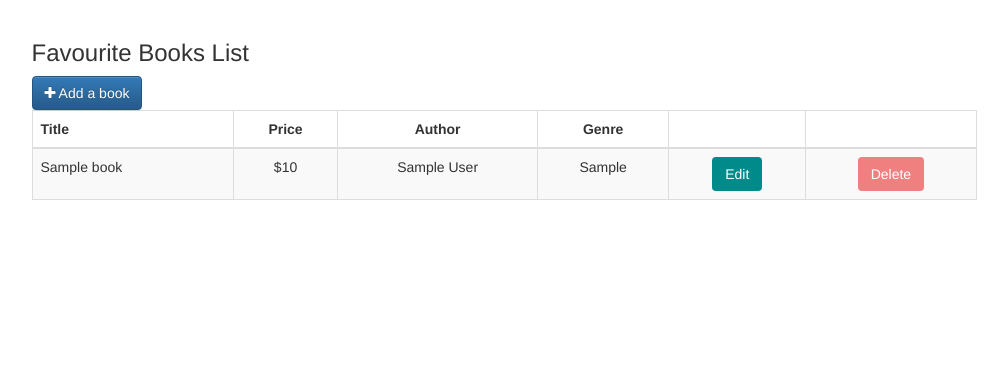
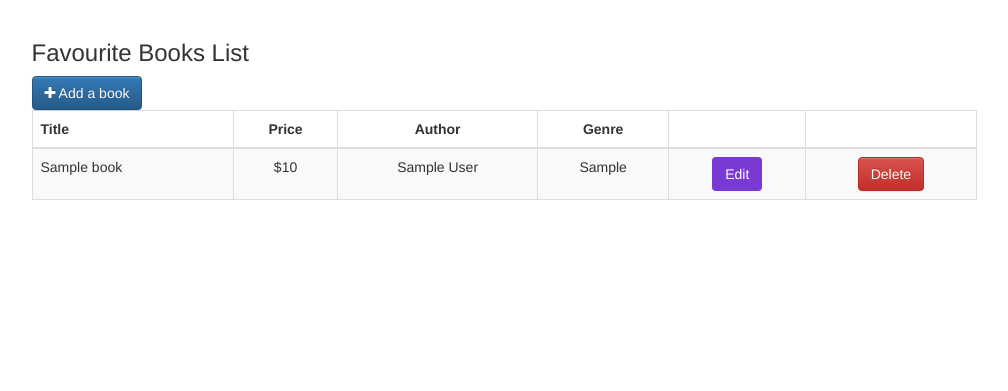
Before and after one commit to kaletejas/COMP229-MidTerm, a Node server app: page /books in a window 1280 px wide. Shown: the part 52-443 px from the top of the page, without its empty margins (136-1144 px from the left). Run offline with Node 20, Linux system fonts and the light colour scheme; tables that the repository leaves empty hold one stand-in row (values such as "Sample post"); some libraries are stand-ins or nearby versions.

Commit message:
Updated URI and delete button

```diff
--- a/client/Scripts/app.js
+++ b/client/Scripts/app.js
@@ -108,7 +108,7 @@ $.fn.pageMe = function(opts){
   $(".btn-danger").click(function(event){
     if(!confirm("Are you sure?")) {
       event.preventDefault();
-      window.location.assign("/games");
+      window.location.assign("/books");
     }
   });
 
--- a/server/config/db.js
+++ b/server/config/db.js
@@ -1,5 +1,5 @@
 module.exports = {
   //local MongoDB deployment ->
   //"URI": "mongodb://127.0.0.1/books229"
-  "URI": "mongodb+srv://tejaskale:tejasmongo@cluster0.hcwfwms.mongodb.net/?retryWrites=true&w=majority"
+  "URI": "mongodb+srv://tejaskale:tejasmongo@cluster0.itzgoqx.mongodb.net/books229?retryWrites=true&w=majority"
 };
--- a/server/views/books/index.ejs
+++ b/server/views/books/index.ejs
@@ -34,14 +34,14 @@
                   <td class="text-center">
                     <!-- ------------------------ -->
                     <!-- ADD the EDIT BUTTON HERE -->
-                    <a href="/books/<%=books[count]._id%>" class="btn" style="background-color: darkcyan; color: white;"><i class="fas fa-pencil-alt"></i>Edit</a>
+                    <a href="/books/<%=books[count]._id%>" class="btn" style="background-color: rgb(121, 57, 211); color: white;"><i class="fas fa-pencil-alt"></i>Edit</a>
                     <!-- ------------------------ -->
                   </td>
 
                   <td class="text-center">
                     <!-- ------------------------ -->
                     <!-- ADD the DELETE BUTTON HERE -->
-                    <a href="/books/delete/<%= books[count]._id%>" class="btn" style="background-color: lightcoral; color: white;"><i class="fas fa-trash-alt"></i>Delete</a>
+                    <a href="/books/delete/<%= books[count]._id%>" class="btn btn-danger" style="background-color: rgb(211, 93, 57); color: white;"><i class="fas fa-trash-alt"></i>Delete</a>
 
                     <!-- ------------------------ -->
                   </td>
```
